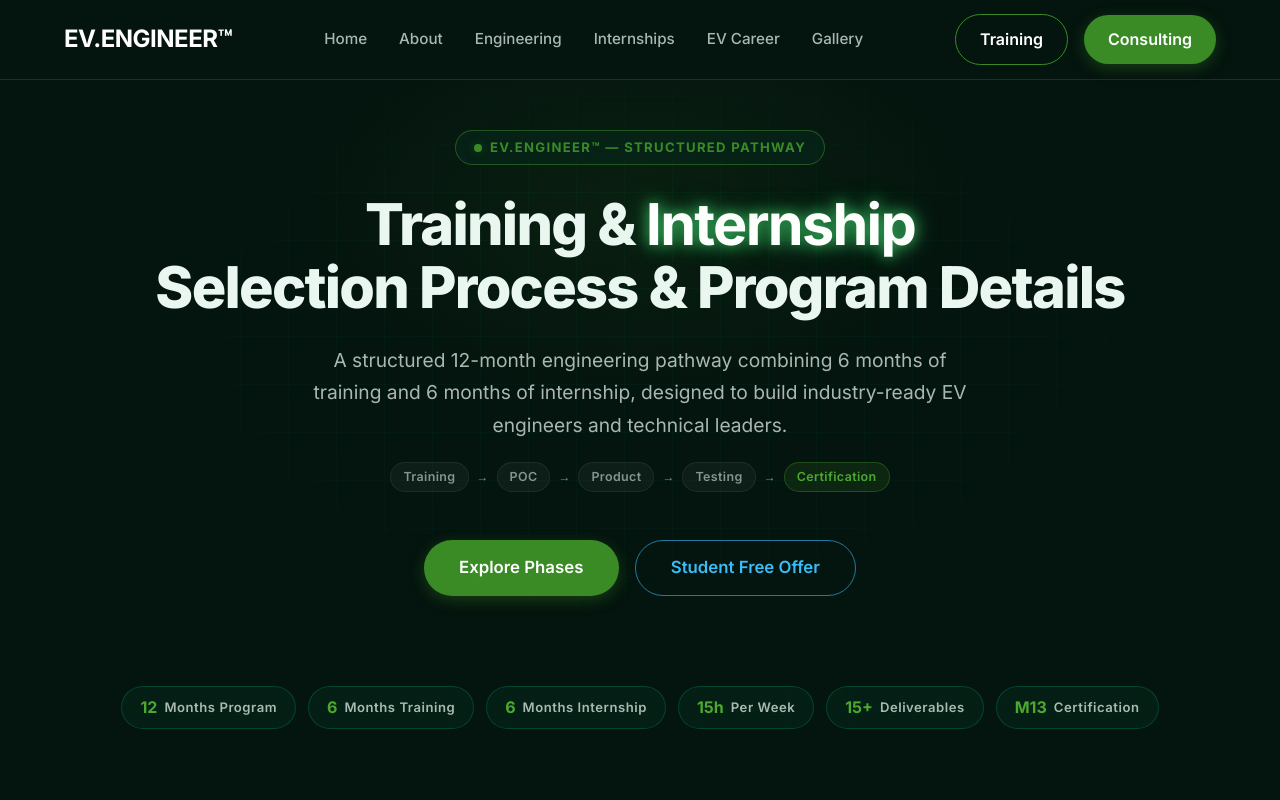
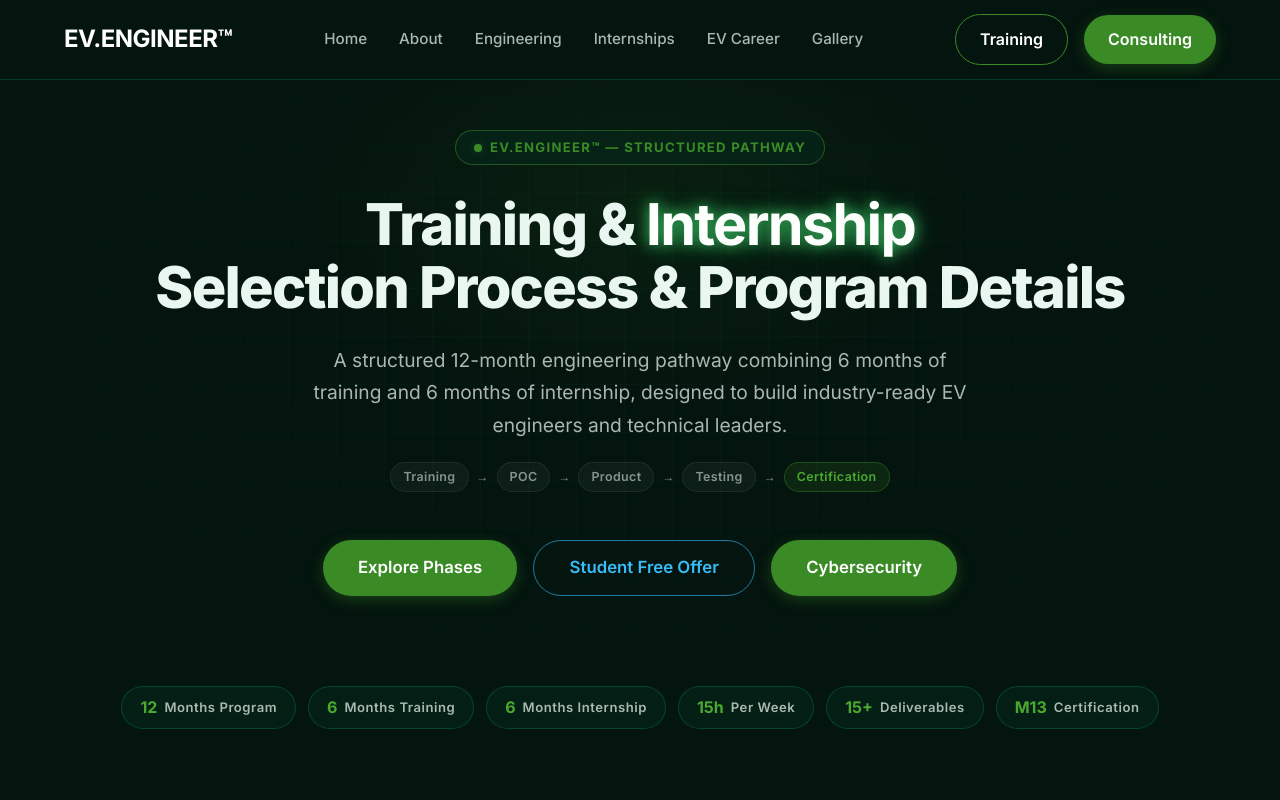
Before and after one commit to CARSOFTWARESYSTEMS/AutonomousEV, a Next.js app: page /internships/training-internship in a window 1280 px wide. Shown: the top 800 px of the page. Built offline with nearby package versions, Linux system fonts and the light colour scheme.

Commit message:
Updated cybersecurity internships

```diff
--- a/src/app/internships/battery-cybersecurity/BatteryCybersecurityContent.tsx
+++ b/src/app/internships/battery-cybersecurity/BatteryCybersecurityContent.tsx
@@ -679,7 +679,7 @@
         <div className="container">
           <div className={styles.sectionHeader}>
             <span className={styles.sectionNumber}>FEE STRUCTURE</span>
-            <h2 className={styles.sectionTitle}>Internship Plans</h2>
+            <h2 className={styles.sectionTitle}>Training & Internship Plans</h2>
             <p className={styles.sectionSubtitle}>
               Select the option that aligns with your educational path and residency status.
             </p>
--- a/src/app/internships/training-internship/TrainingInternshipContent.tsx
+++ b/src/app/internships/training-internship/TrainingInternshipContent.tsx
@@ -105,6 +105,9 @@
           </a>
           <a href="#student-offer" className="btn btn-secondary" style={{ padding: "0.85rem 2.2rem", fontSize: "1.05rem", borderColor: "rgba(56,189,248,0.6)", color: "#38bdf8" }}>
             Student Free Offer
+          </a>
+          <a href="/internships/battery-cybersecurity" className="btn btn-primary" style={{ padding: "0.85rem 2.2rem", fontSize: "1.05rem" }}>
+            Cybersecurity
           </a>
         </div>
       </motion.div>
@@ -346,7 +349,8 @@
         </div>
       </div>
 
-      <style dangerouslySetInnerHTML={{ __html: `
+      <style dangerouslySetInnerHTML={{
+        __html: `
         .roadmap-node-wrap { display: flex; flex-direction: row; align-items: center; justify-content: space-between; gap: 0; position: relative; z-index: 2; }
         .roadmap-card-side { flex: 0 0 calc(50% - 40px); max-width: calc(50% - 40px); display: flex; }
         .side-left { justify-content: flex-end; }
@@ -396,7 +400,8 @@
           </div>
         ))}
       </div>
-      <style dangerouslySetInnerHTML={{ __html: `
+      <style dangerouslySetInnerHTML={{
+        __html: `
         .hover-glow:hover { transform: translateY(-2px); border-color: var(--accent-primary); background: rgba(76,169,48,0.05); }
       `}} />
     </div>
```
